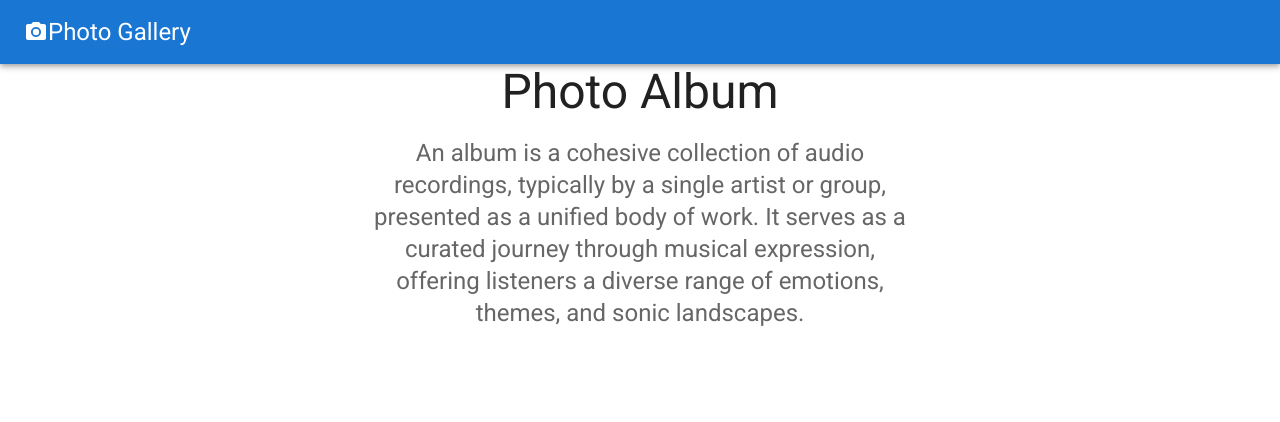
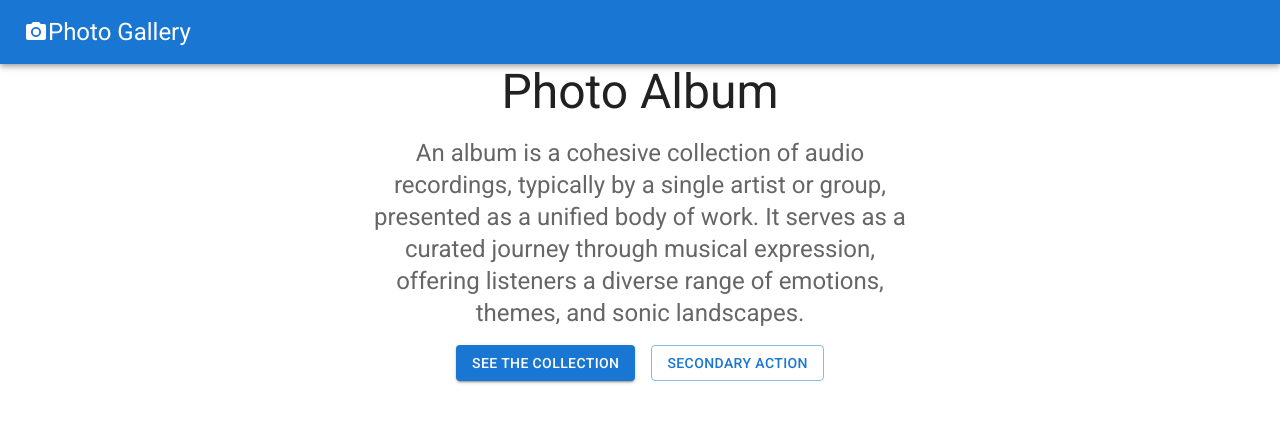
Before and after one commit to Rocky3112/M-UI, a React (Create React App) app: page / in a window 1280 px wide. Shown: the top 422 px of the page. Built offline with nearby package versions, Linux system fonts and the light colour scheme.

Commit message:
button added

```diff
--- a/src/App.js
+++ b/src/App.js
@@ -1,36 +1,64 @@
-import { AppBar, Container, CssBaseline, Toolbar, Typography } from '@mui/material';
-import { PhotoCamera } from '@mui/icons-material';
+import {
+  AppBar,
+  Button,
+  Container,
+  CssBaseline,
+  Grid,
+  Toolbar,
+  Typography,
+} from "@mui/material";
+import { PhotoCamera } from "@mui/icons-material";
 
 function App() {
   return (
     <div>
       <CssBaseline>
-        <AppBar position='relative'>
+        <AppBar position="relative">
           <Toolbar>
             <PhotoCamera></PhotoCamera>
-            <Typography variant='h5'>
-                Photo Gallery
-            </Typography>
+            <Typography variant="h5">Photo Gallery</Typography>
           </Toolbar>
-
         </AppBar>
       </CssBaseline>
       <main>
         <div>
-          <Container maxWidth='sm'>
-            <Typography variant='h3' align='center' color="textPrimary" gutterBottom>
+          <Container maxWidth="sm">
+            <Typography
+              variant="h3"
+              align="center"
+              color="textPrimary"
+              gutterBottom
+            >
               Photo Album
-
             </Typography>
-            <Typography variant='h5' align='center' color="textSecondary" paragraph>
-            An album is a cohesive collection of audio recordings, typically by a single artist or group, presented as a unified body of work. It serves as a curated journey through musical expression, offering listeners a diverse range of emotions, themes, and sonic landscapes.
-
+            <Typography
+              variant="h5"
+              align="center"
+              color="textSecondary"
+              paragraph
+            >
+              An album is a cohesive collection of audio recordings, typically
+              by a single artist or group, presented as a unified body of work.
+              It serves as a curated journey through musical expression,
+              offering listeners a diverse range of emotions, themes, and sonic
+              landscapes.
             </Typography>
 
+            <div>
+              <Grid container spacing={2} justifyContent="center">
+                <Grid item>
+                  <Button variant="contained">See the Collection</Button>
+
+                </Grid>
+                <Grid item>
+                <Button variant="outlined">Secondary action</Button>
+
+                </Grid>
+              </Grid>
+            </div>
           </Container>
         </div>
       </main>
-
     </div>
   );
 }
```
